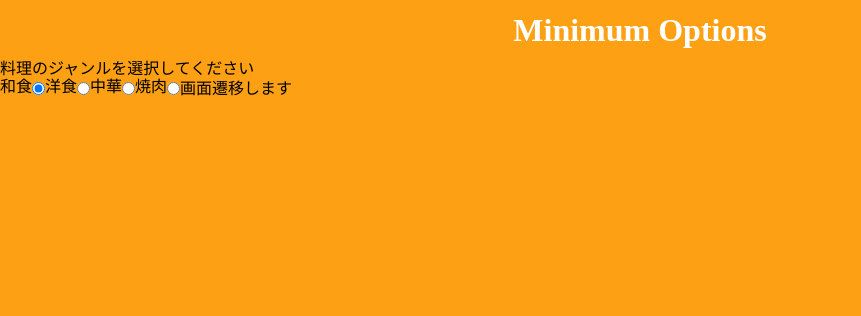
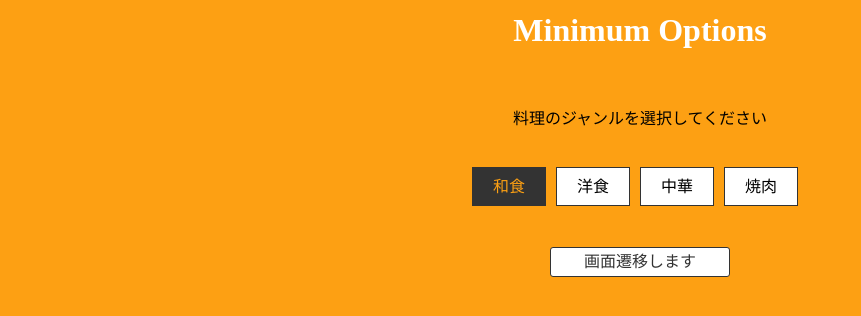
Before and after one commit to yuki0530/minimum-options, a React app: page /genre in a window 1280 px wide. Shown: the top 316 px of the page, without its empty margins (0-861 px from the left). Built offline with nearby package versions, Linux system fonts and the light colour scheme.

Commit message:
Chrome拡張機能で一旦完成

```diff
--- a/src/components/App.js
+++ b/src/components/App.js
@@ -1,5 +1,5 @@
 import React, { Component } from 'react';
-import { BrowserRouter, Route, Link, Switch } from 'react-router-dom';
+import { BrowserRouter, Route, Switch } from 'react-router-dom';
 import '../scss/App.scss';
 import station from './station';
 import genre from './genre';
--- a/src/components/genre.js
+++ b/src/components/genre.js
@@ -28,29 +28,25 @@ class genre extends Component {
 
     render() {
         return (
-            <div>
+            <>
                 <Header />
-                <p>
-                    料理のジャンルを選択してください
-                </p>
-                <label>
-                    和食
-                    <input type="radio" value="G004" onChange={this.handleChange} checked={this.state.genre=='G004'} />
-                </label>
-                <label>
-                    洋食
-                    <input type="radio" value="G005" onChange={this.handleChange} checked={this.state.genre=='G005'} />
-                </label>
-                <label>
-                    中華
-                    <input type="radio" value="G007" onChange={this.handleChange} checked={this.state.genre=='G007'} />
-                </label>
-                <label>
-                    焼肉
-                    <input type="radio" value="G008" onChange={this.handleChange} checked={this.state.genre=='G008'} />
-                </label>
-                <button onClick={this.handleClick}>画面遷移します</button>
-            </div>
+                <div className={'search'}>
+                    <p className={'search-text'}>
+                        料理のジャンルを選択してください
+                    </p>
+                    <div className={'search-radioBox'}>
+                        <input className={'search-radio'} id="japanese" type="radio" value="G004" onChange={this.handleChange} checked={this.state.genre==='G004'} />
+                        <label for="japanese">和食</label>
+                        <input className={'search-radio'} id="western" type="radio" value="G005" onChange={this.handleChange} checked={this.state.genre==='G005'} />
+                        <label for="western">洋食</label>
+                        <input className={'search-radio'} id="chinese" type="radio" value="G007" onChange={this.handleChange} checked={this.state.genre==='G007'} />
+                        <label for="chinese">中華</label>
+                        <input className={'search-radio'} id="meet" type="radio" value="G008" onChange={this.handleChange} checked={this.state.genre==='G008'} />
+                        <label for="meet">焼肉</label>
+                    </div>
+                    <button className={'search-button'} onClick={this.handleClick}>画面遷移します</button>
+                </div>
+            </>
         );
     }
 }
--- a/src/components/payment.js
+++ b/src/components/payment.js
@@ -28,21 +28,21 @@ class payment extends Component {
 
     render() {
         return (
-            <div>
+            <>
                 <Header />
-                <p>
-                    決済方法を選択してください
-                </p>
-                <label>
-                    カードOK
-                    <input type="radio" value="1" onChange={this.handleChange} checked={this.state.payment=='1'} />
-                </label>
-                <label>
-                    カードNG
-                    <input type="radio" value="0" onChange={this.handleChange} checked={this.state.payment=='0'} />
-                </label>
-                <button onClick={this.handleClick}>画面遷移します</button>
-            </div>
+                <div className={'search'}>
+                    <p className={'search-text'}>
+                        決済方法を選択してください
+                    </p>
+                    <div className={'search-radioBox'}>
+                        <input className={'search-radio'} id="ok" type="radio" value="1" onChange={this.handleChange} checked={this.state.payment==='1'} />
+                        <label for="ok">カードOK</label>
+                        <input className={'search-radio'} id="ng" type="radio" value="0" onChange={this.handleChange} checked={this.state.payment==='0'} />
+                        <label for="ng">カードNG</label>
+                    </div>
+                    <button className={'search-button'} onClick={this.handleClick}>画面遷移します</button>
+                </div>
+            </>
         );
     }
 }
--- a/src/components/results.js
+++ b/src/components/results.js
@@ -9,33 +9,18 @@ class results extends Component {
         this.state = {
             apis:[]
         }
+        this.handleClick = this.handleClick.bind(this)
     }
 
-    // componentDidMountでAPIを呼び出す？
-    // handleClick(event) {
-    //     fetch('https://webservice.recruit.co.jp/hotpepper/gourmet/v1/?key=c9f39a96973f5b38&large_area=Z011&format=json', {
-    //         mode: 'no-cors',
-    //         headers: {
-    //             'Access-Control-Allow-Origin': '*',
-    //         },
-    //     })
-    //     .then(response => response.json())
-    //     .then(data => {
-    //         console.log('Success!:', data);
-    //     })
-    //     .catch((error) => {
-    //         console.error('Error!:', error);
-    //     });
-    // }
+    handleClick() {
+        this.props.history.push("/");
+    }
 
-    // ここでAPIを呼ぶ？
+    // API呼び出し
     componentDidMount() {
-        // fetch('https://jsonplaceholder.typicode.com/users')
-        fetch('http://webservice.recruit.co.jp/hotpepper/gourmet/v1/?key=c9f39a96973f5b38&count=3&format=json&keyword=横浜駅')
+        fetch(`http://webservice.recruit.co.jp/hotpepper/gourmet/v1/?key=c9f39a96973f5b38&count=3&format=json&keyword=${this.props.station}&private_room=${this.props.seat}&card=${this.props.payment}&genre=${this.props.genre}`)
         .then(response => response.json())
         .then(data => {
-            // console.log('Success!:', data);
-            // console.log(data.results.shop);
             this.setState({
                 apis: data.results.shop
             })
@@ -48,24 +33,27 @@ class results extends Component {
     render() {
         const apiItems = this.state.apis.map((api, index) => {
             return (
-                <>
-                    <p key={index}>{api.name}</p>
-                    <p key={index}>{api.urls.pc}</p>
-                    <p key={index}>{api.access}</p>
-                    <p key={index}>{api.private_room}</p>
-                    <p key={index}>{api.card}</p>
-                    <p key={index}>{api.genre.name}</p>
-                    <p key={index}>{api.genre.catch}</p>
-                    {/* <img key={index} src={api.genre.photo.mobile.s} alt="" /> */}
-                    <br />
-                </>
+                <div key={index} className={'results-item'}>
+                    <a href={api.urls.pc} target="blank">
+                        <p className={'results-item__text'}>{api.name}</p>
+                        <p className={'results-item__text'}>アクセス：{api.access}</p>
+                        <p className={'results-item__text'}>個室{api.private_room}</p>
+                        <p className={'results-item__text'}>クレジットカード：{api.card}</p>
+                        <p className={'results-item__text'}>ジャンル：{api.genre.name}</p>
+                    </a>
+                </div>
             )
         })
 
         return(
             <>
                 <Header />
-                <div>{apiItems}</div>
+                <div className={'results'}>
+                    <div className={'results-items'}>
+                        {this.state.apis[0] ? apiItems : <p>申し訳ありません、検索結果はありません</p>}
+                    </div>
+                    <button className={'results-button'} onClick={this.handleClick}>やり直す</button>
+                </div>
             </>
         )
     }
--- a/src/components/seat.js
+++ b/src/components/seat.js
@@ -28,21 +28,21 @@ class seat extends Component {
 
     render() {
         return (
-            <div>
+            <>
                 <Header />
-                <p>
-                    座席を選択してください
-                </p>
-                <label>
-                    個室あり
-                    <input type="radio" value="1" onChange={this.handleChange} checked={this.state.seat=='1'} />
-                </label>
-                <label>
-                    個室なし
-                    <input type="radio" value="0" onChange={this.handleChange} checked={this.state.seat=='0'} />
-                </label>
-                <button onClick={this.handleClick}>画面遷移します</button>
-            </div>
+                <div className={'search'}>
+                    <p className={'search-text'}>
+                        座席を選択してください
+                    </p>
+                    <div className={'search-radioBox'}>
+                        <input className={'search-radio'} id="yes" type="radio" value="1" onChange={this.handleChange} checked={this.state.seat==='1'} />
+                        <label for="yes">個室あり</label>
+                        <input className={'search-radio'} id="no" type="radio" value="0" onChange={this.handleChange} checked={this.state.seat==='0'} />
+                        <label for="no">個室なし</label>
+                    </div>
+                    <button className={'search-button'} onClick={this.handleClick}>画面遷移します</button>
+                </div>
+            </>
         );
     }
 }
--- a/src/index.js
+++ b/src/index.js
@@ -11,9 +11,9 @@ import reducer from './reducers/index';
 const store = createStore(reducer);
 
 // store確認用
-store.subscribe(() => {
-  console.log(store.getState());
-})
+// store.subscribe(() => {
+//   console.log(store.getState());
+// })
 
 ReactDOM.render(
   <Provider store={store}>
--- a/src/scss/App.scss
+++ b/src/scss/App.scss
@@ -1,4 +1,5 @@
 @import "./variables";
 @import "./common";
 @import "./header";
-@import "./station";
+@import "./search";
+@import "./results";
--- a/src/scss/_common.scss
+++ b/src/scss/_common.scss
@@ -1,8 +1,3 @@
 body {
     background-color: $orange;
 }
-
-input {
-    border: black 1px solid;
-    background: white;
-}
--- /dev/null
+++ b/src/scss/_results.scss
@@ -0,0 +1,44 @@
+.results {
+    width: 50%;
+    margin: 50px auto 0;
+    text-align: center;
+    @include mq(sp) {
+        width: 90%;
+        font-size: 20px;
+    }
+
+    &-item {
+        color: $black;
+        background-color: $white;
+        border: 1px solid $black;
+        margin-bottom: 30px;
+        display: inline-block;
+        width: 100%;
+        transition: .4s;
+        padding: 10px;
+        &:hover {
+            background: $black;
+            color: $orange;
+        }
+        &__text {
+            margin-top: 10px;
+        }
+    }
+
+    &-button {
+        margin: 50px 0;
+        display: inline-block;
+        padding: 0.3em 1em;
+        text-decoration: none;
+        color: $black;
+        border: solid 1px $black;
+        border-radius: 3px;
+        transition: .4s;
+        background: $white;
+        width: 180px;
+        &:hover {
+            background: $black;
+            color: $orange;
+        }
+    }
+}
--- /dev/null
+++ b/src/scss/_search.scss
@@ -0,0 +1,50 @@
+.search {
+    text-align: center;
+    margin-top: 50px;
+
+    &-text {
+        margin-bottom: 50px;
+    }
+
+    &-textBox {
+        display: block;
+        margin: 0 auto;
+        border: $black 1px solid;
+        background: $white;
+        width: 300px;
+        height: 50px;
+    }
+
+    &-radio {
+        display: none;
+
+        &:checked + label {
+            background-color: $black;
+            color: $orange;
+        }
+    }
+
+    label {
+        background-color: $white;
+        padding: 10px 20px;
+        margin-right: 10px;
+        border: 1px solid $black;
+    }
+
+    &-button {
+        margin-top: 50px;
+        display: inline-block;
+        padding: 0.3em 1em;
+        text-decoration: none;
+        color: $black;
+        border: solid 1px $black;
+        border-radius: 3px;
+        transition: .4s;
+        background: $white;
+        width: 180px;
+        &:hover {
+            background: $black;
+            color: $orange;
+        }
+    }
+}
```
Also changed, not shown: src/components/station.js (+10 -5 lines), src/scss/_station.scss (deleted).
